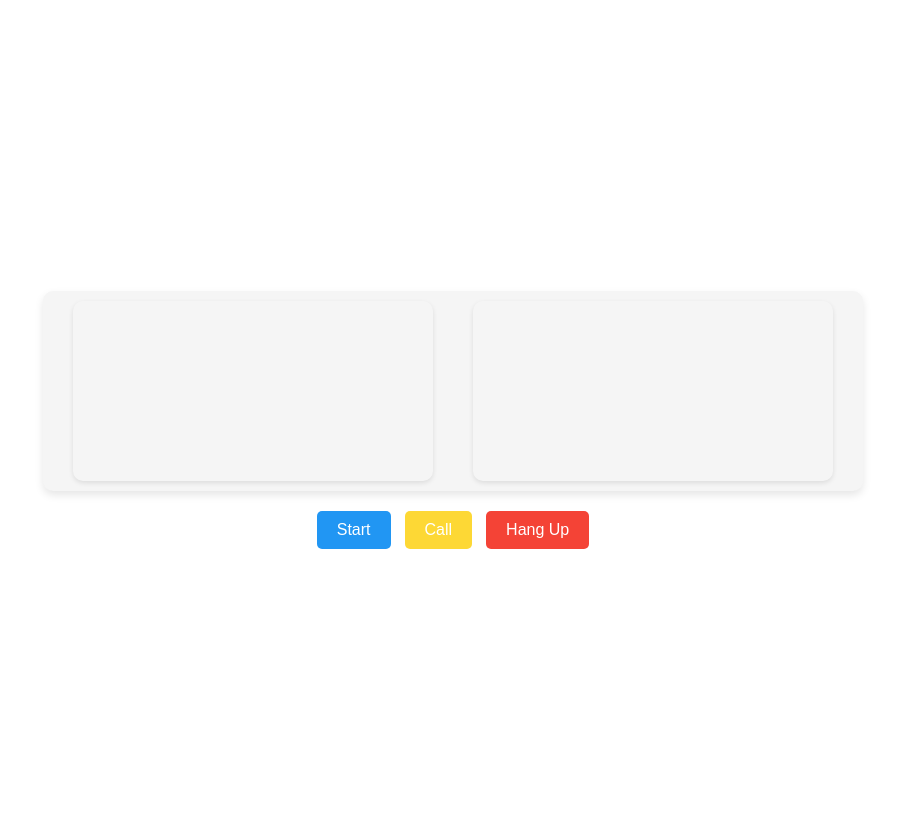
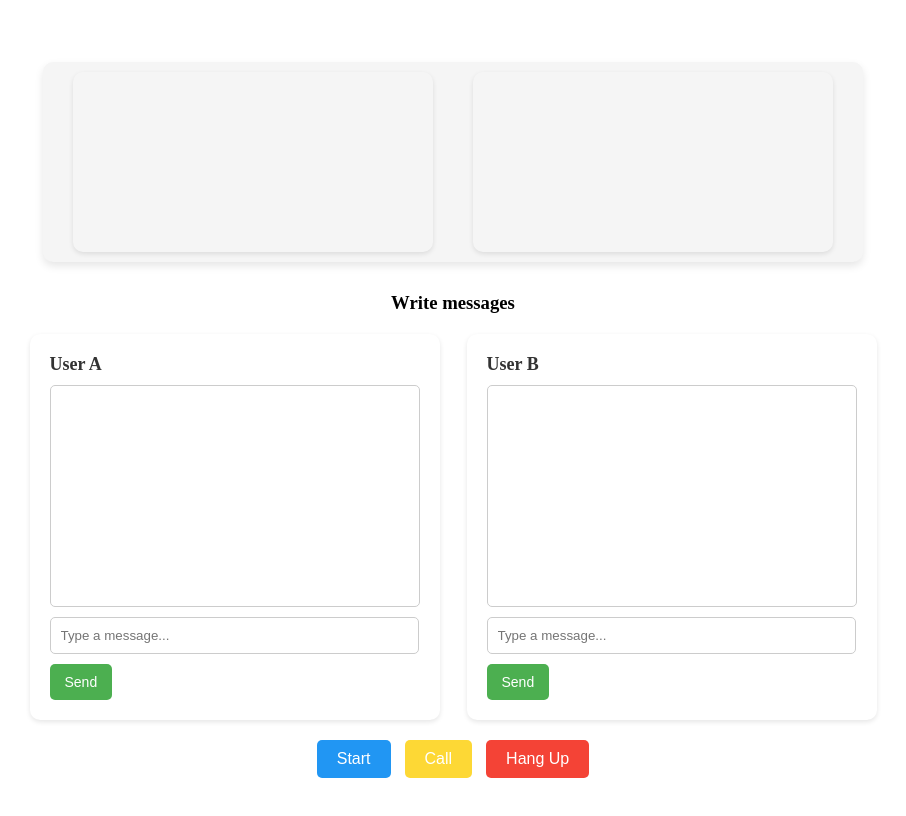
Before and after one commit to abdulmateentechbits/werbrtc-app-js, a plain HTML site: page index.html in a window 1280 px wide. Shown: the whole page, without its empty margins (187-1093 px from the left). Drawn offline with Linux system fonts and the light colour scheme.

Commit message:
Add chat system(WIP)

```diff
--- a/css/style.css
+++ b/css/style.css
@@ -105,6 +105,7 @@ video {
     background-color: #ccc;
     cursor: not-allowed;
 }
+
 #callDuration {
     display: none;
     margin-top: 20px;
@@ -115,4 +116,69 @@ video {
     font-size: 18px;
     text-align: center;
     box-shadow: 0 2px 5px rgba(0, 0, 0, 0.1);
-  }
+}
+
+.chat-box {
+    background-color: #fff;
+    border-radius: 10px;
+    box-shadow: 0 2px 5px rgba(0, 0, 0, 0.1);
+    padding: 20px;
+    width: 50%;
+}
+
+#userB {
+    margin-left: 27px;
+    min-width: 370px
+}
+#userA{
+    min-width: 370px
+}
+.chat-box h2 {
+    font-size: 18px;
+    margin-bottom: 10px;
+    color: #333;
+}
+
+.chat-content {
+    border: 1px solid #ccc;
+    border-radius: 5px;
+    min-height: 200px;
+    max-height: 300px;
+    overflow-y: auto;
+    padding: 10px;
+    margin-bottom: 10px;
+}
+
+.chat-content p {
+    margin: 5px 0;
+}
+
+input[type="text"] {
+    width: 94%;
+    padding: 10px;
+    border: 1px solid #ccc;
+    border-radius: 5px;
+    margin-bottom: 10px;
+    margin-right: 15px;
+}
+
+.send-btn {
+    background-color: #4CAF50;
+    color: white;
+    border: none;
+    border-radius: 5px;
+    padding: 10px 15px;
+    cursor: pointer;
+    font-size: 14px;
+}
+
+.send-btn:hover {
+    background-color: #45a049;
+}
+
+.chat-container{
+    display: flex;
+    align-items: center;
+    justify-content: space-between;
+    margin-top: 20px;
+}
--- a/index.html
+++ b/index.html
@@ -1,5 +1,3 @@
-
-
 <!DOCTYPE html>
 <html lang="en">
 
@@ -16,11 +14,30 @@
             <video id="localVideo" autoplay></video>
             <video id="remoteVideo" autoplay></video>
         </div>
+        <div style="margin-top: 30px;">
+            <h3 style="text-align: center;">Write messages</h3>
+        </div>
+        <div class="chat-container">
+            <div class="chat-box" id="userA">
+                <h2>User A</h2>
+                <div class="chat-content" id="userAChat"></div>
+                <input type="text" id="userAInput" placeholder="Type a message...">
+                <button class="send-btn" onclick="sendMessage('userA')">Send</button>
+            </div>
+
+            <div class="chat-box" id="userB">
+                <h2>User B</h2>
+                <div class="chat-content" id="userBChat"></div>
+                <input type="text" id="userBInput" placeholder="Type a message...">
+                <button class="send-btn" onclick="sendMessage('userB')">Send</button>
+            </div>
+        </div>
         <div class="controls">
             <button id="startButton">Start</button>
             <button id="callButton">Call</button>
             <button id="hangupButton">Hang Up</button>
         </div>
+
 
         <!-- New element to display the call duration -->
         <div id="callDuration"></div>
```
